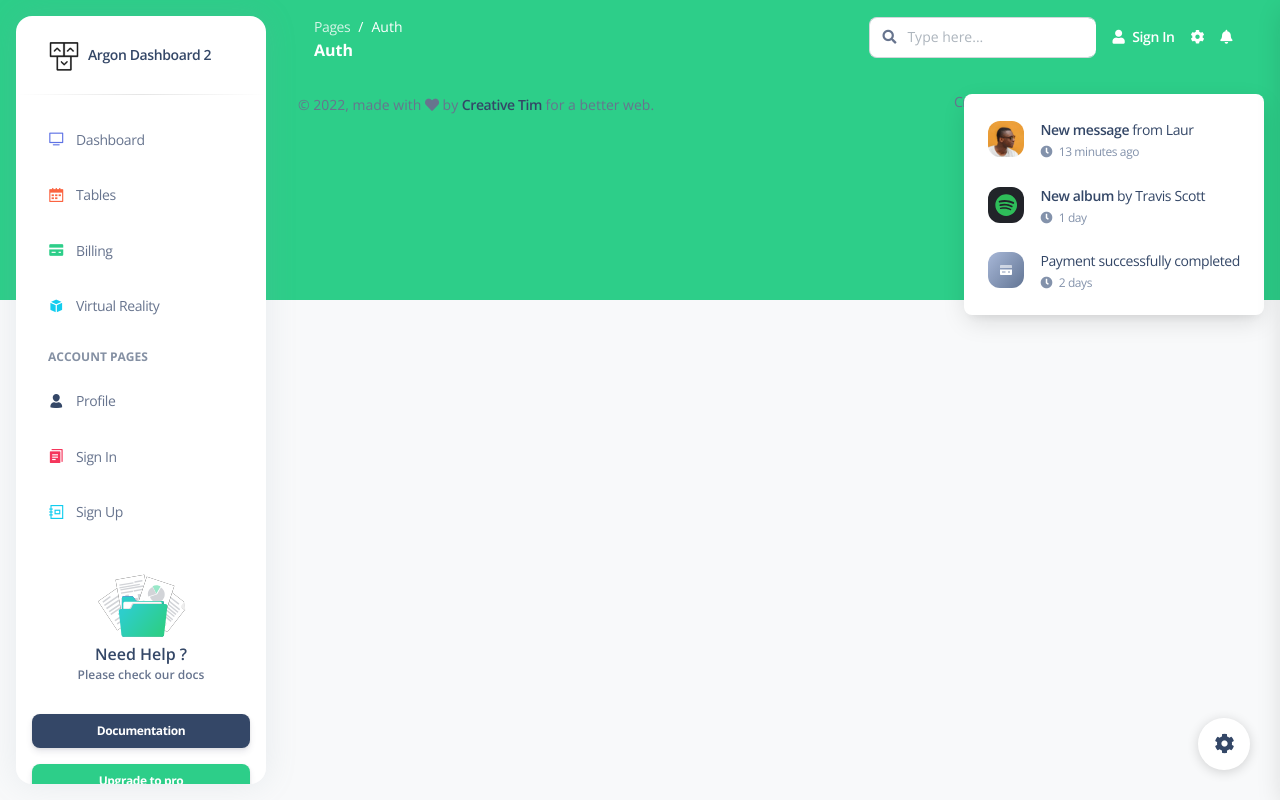
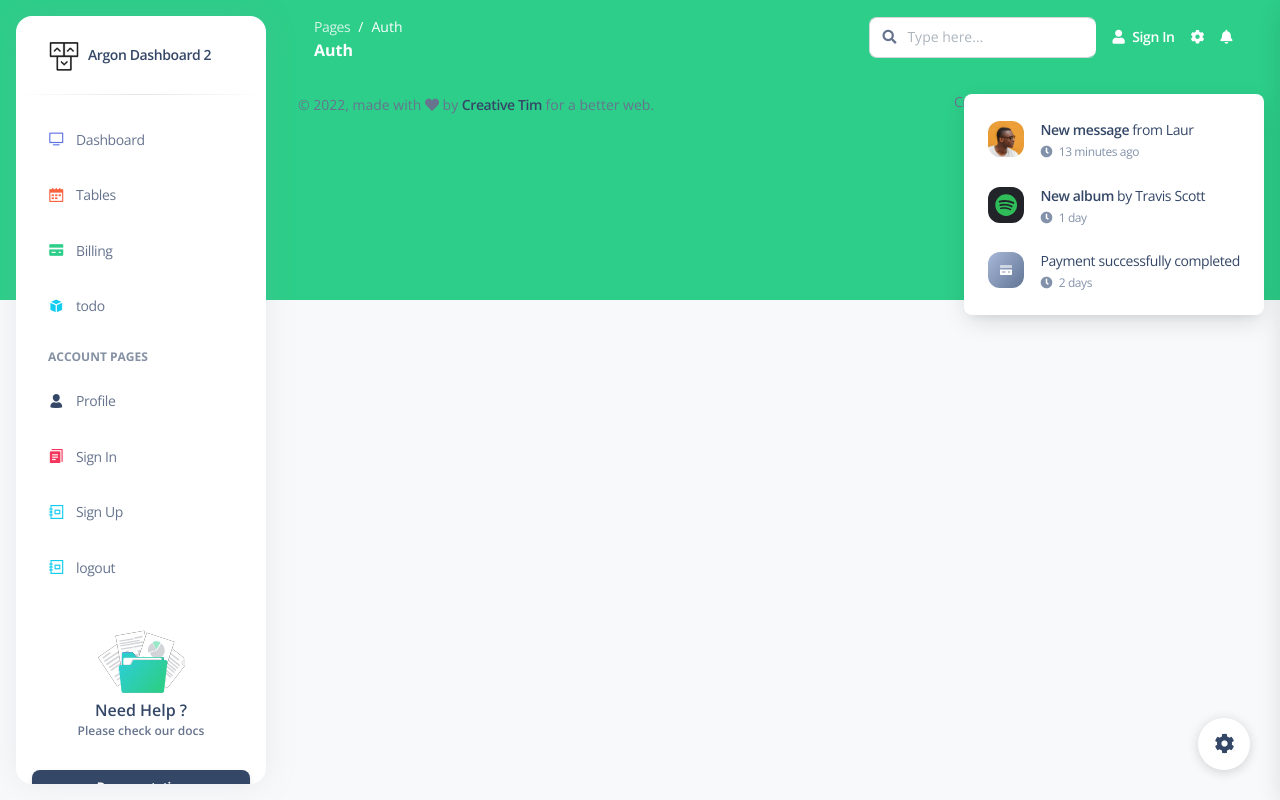
Before and after one commit to SI-SW/kelompok-10, a Vue app: page / in a window 1280 px wide. Built offline with nearby package versions, Linux system fonts and the light colour scheme.

Commit message:
Update SidenavList.vue

```diff
--- a/src/examples/Sidenav/SidenavList.vue
+++ b/src/examples/Sidenav/SidenavList.vue
@@ -44,7 +44,7 @@
           url="/dashboard/todo"
           :class="getRoute() === 'profile' ? 'active' : ''"
           :navText="
-            this.$store.state.isRTL ? 'الواقع الافتراضي' : 'Virtual Reality'"
+            this.$store.state.isRTL ? 'الواقع الافتراضي' : 'todo'"
         >
           <template v-slot:icon>
             <i class="ni ni-app text-info text-sm opacity-10"></i>
@@ -94,6 +94,18 @@
           url="/auth/signup"
           :class="getRoute() === 'signup' ? 'active' : ''"
           :navText="this.$store.state.isRTL ? 'اشتراك' : 'Sign Up'"
+
+        >
+          <template v-slot:icon>
+            <i class="ni ni-collection text-info text-sm opacity-10"></i>
+          </template>
+        </sidenav-item>
+      </li>
+      <li class="nav-item">
+        <sidenav-item
+          url="/auth/signup"
+          :class="getRoute() === 'signup' ? 'active' : ''"
+          :navText="this.$store.state.isRTL ? 'اشتراك' : 'logout'"
           @click="logout"
         >
           <template v-slot:icon>
```
